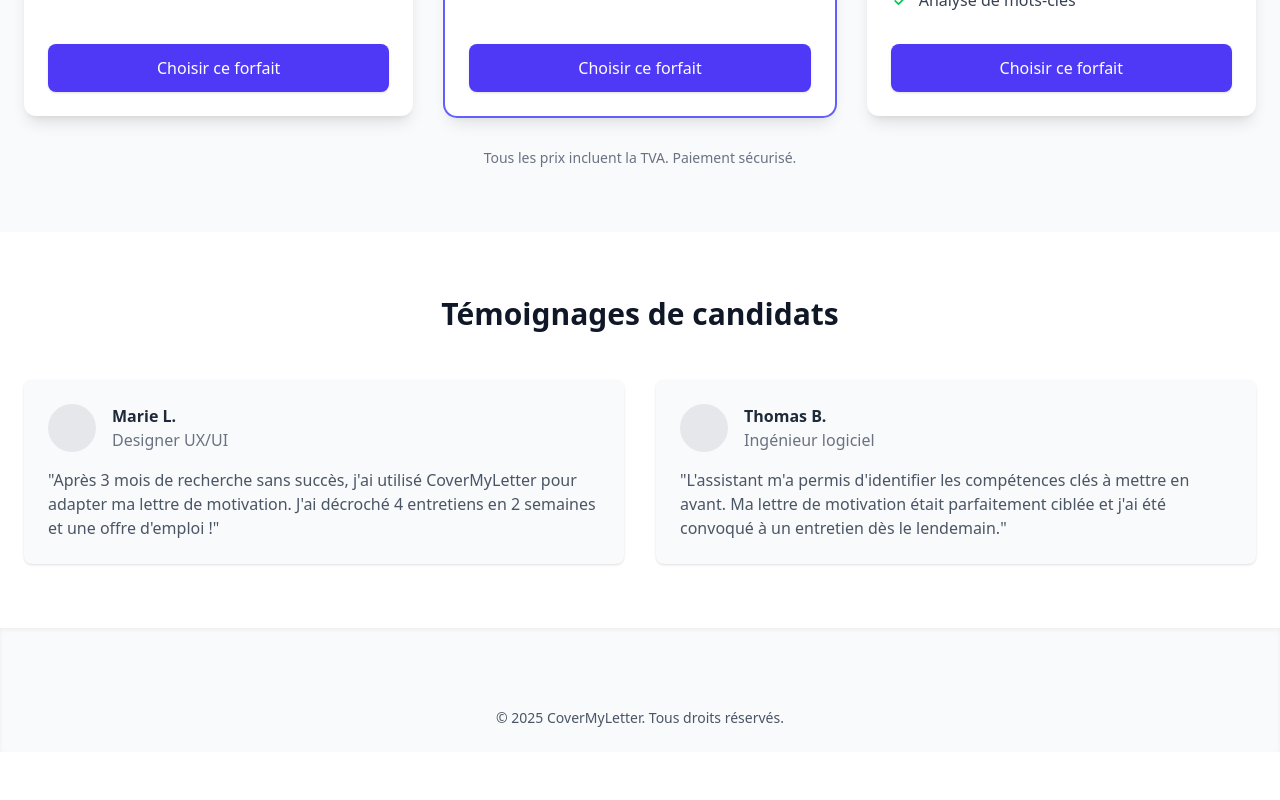
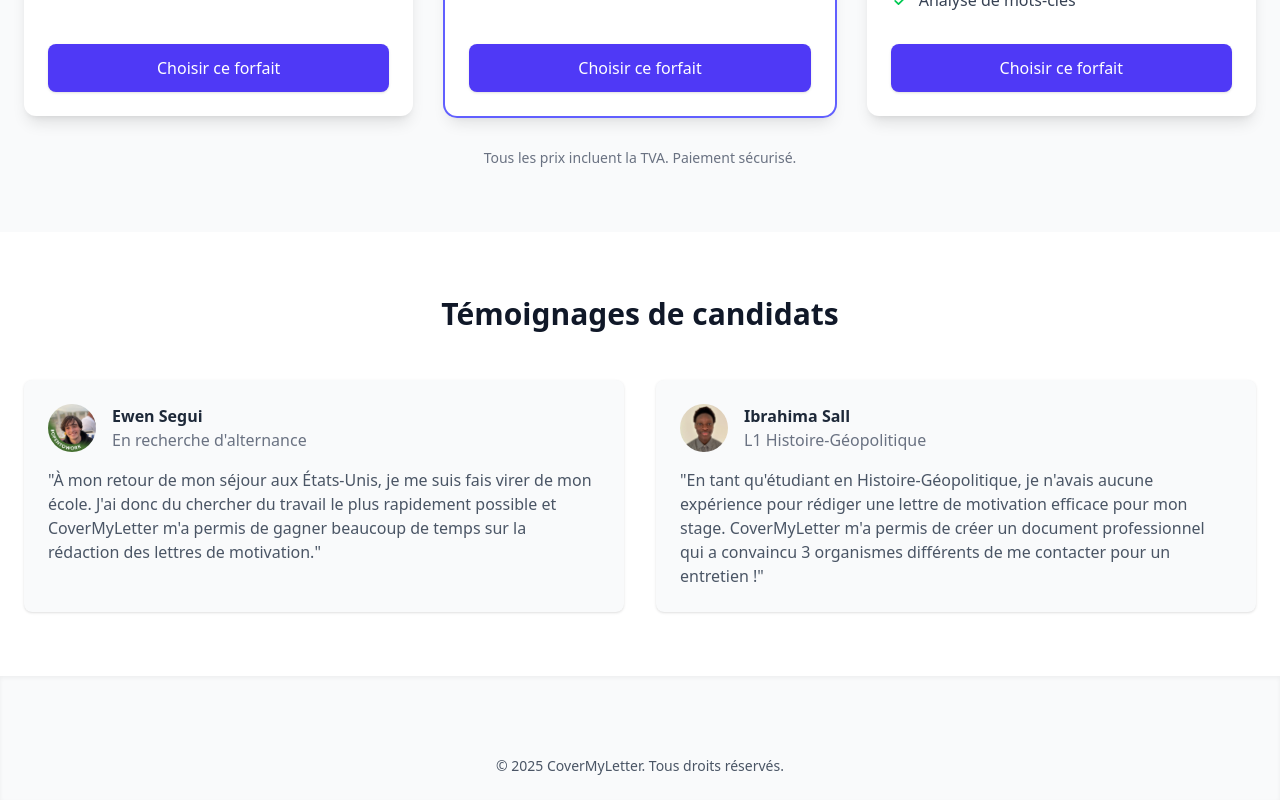
Before and after one commit to Clement-Besnard/CoverMyLetter, a React (Vite) app: page / in a window 1280 px wide. Shown: the part 2171-2971 px from the top of the page. Before the commit the page ends 2923 px from the top, so only its background shows below. Built offline with nearby package versions, Linux system fonts and the light colour scheme.

Commit message:
témoignage des utilisateurs sur welcomePage

```diff
--- a/src/pages/WelcomePage.jsx
+++ b/src/pages/WelcomePage.jsx
@@ -299,24 +299,32 @@ const WelcomePage = () => {
           <div className="grid md:grid-cols-2 gap-8">
             <div className="bg-gray-50 dark:bg-gray-800 p-6 rounded-lg shadow">
               <div className="flex items-center mb-4">
-                <div className="h-12 w-12 bg-gray-200 dark:bg-gray-600 rounded-full"></div>
+                <img
+                  src="/Ewen-Segui.jpg"
+                  alt="Ewen Segui"
+                  className="h-12 w-12 rounded-full object-cover"
+                />
                 <div className="ml-4">
-                  <h4 className="font-semibold text-gray-800 dark:text-white">Marie L.</h4>
-                  <p className="text-gray-500 dark:text-gray-400">Designer UX/UI</p>
+                  <h4 className="font-semibold text-gray-800 dark:text-white">Ewen Segui</h4>
+                  <p className="text-gray-500 dark:text-gray-400">En recherche d'alternance</p>
                 </div>
               </div>
-              <p className="text-gray-600 dark:text-gray-300">"Après 3 mois de recherche sans succès, j'ai utilisé CoverMyLetter pour adapter ma lettre de motivation. J'ai décroché 4 entretiens en 2 semaines et une offre d'emploi !"</p>
+              <p className="text-gray-600 dark:text-gray-300">"À mon retour de mon séjour aux États-Unis, je me suis fais virer de mon école. J'ai donc du chercher du travail le plus rapidement possible et CoverMyLetter m'a permis de gagner beaucoup de temps sur la rédaction des lettres de motivation."</p>
             </div>
 
             <div className="bg-gray-50 dark:bg-gray-800 p-6 rounded-lg shadow">
               <div className="flex items-center mb-4">
-                <div className="h-12 w-12 bg-gray-200 dark:bg-gray-600 rounded-full"></div>
+                <img
+                  src="/Ibrahima-Sall.jpg"
+                  alt="Ibrahima-Sall"
+                  className="h-12 w-12 rounded-full object-cover"
+                />
                 <div className="ml-4">
-                  <h4 className="font-semibold text-gray-800 dark:text-white">Thomas B.</h4>
-                  <p className="text-gray-500 dark:text-gray-400">Ingénieur logiciel</p>
+                  <h4 className="font-semibold text-gray-800 dark:text-white">Ibrahima Sall</h4>
+                  <p className="text-gray-500 dark:text-gray-400">L1 Histoire-Géopolitique</p>
                 </div>
               </div>
-              <p className="text-gray-600 dark:text-gray-300">"L'assistant m'a permis d'identifier les compétences clés à mettre en avant. Ma lettre de motivation était parfaitement ciblée et j'ai été convoqué à un entretien dès le lendemain."</p>
+              <p className="text-gray-600 dark:text-gray-300">"En tant qu'étudiant en Histoire-Géopolitique, je n'avais aucune expérience pour rédiger une lettre de motivation efficace pour mon stage. CoverMyLetter m'a permis de créer un document professionnel qui a convaincu 3 organismes différents de me contacter pour un entretien !"</p>
             </div>
           </div>
         </div>
```
Also changed, not shown: public/Ewen-Segui.jpg (added), public/Ibrahima-Sall.jpg (added).
